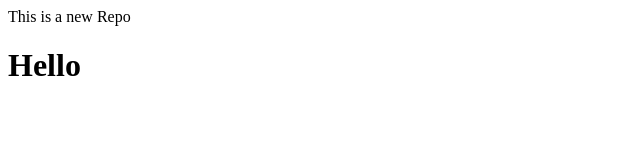
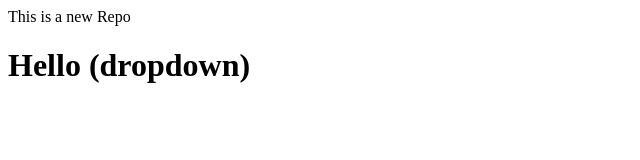
Before and after one commit to Aryanbadak/LocalRepo, a plain HTML site: page index.html in a window 1280 px wide. Shown: the whole page, without its empty margins (0-640 px from the left). Drawn offline with Linux system fonts and the light colour scheme.

```diff
--- a/index.html
+++ b/index.html
@@ -1,2 +1,2 @@
 <p>This is a new Repo</p>
-<h1>Hello</h1>
+<h1>Hello (dropdown)</h1>
```
